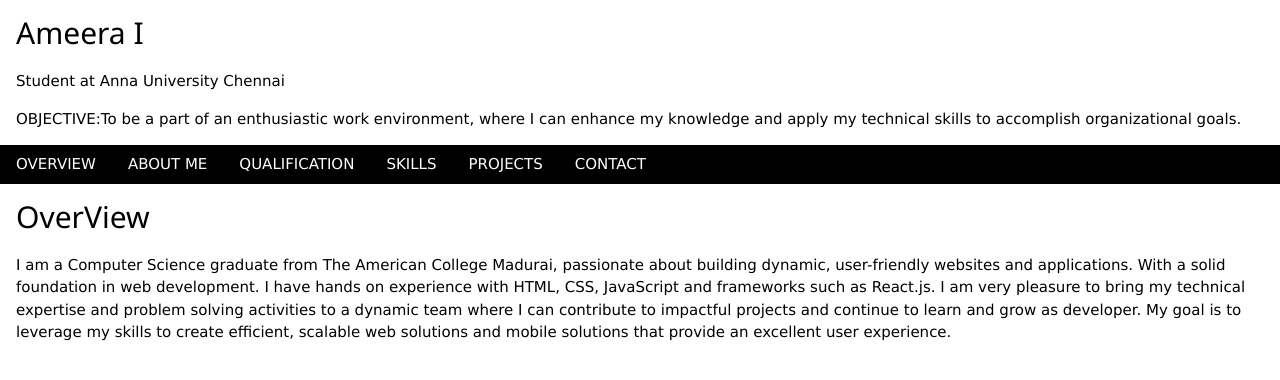
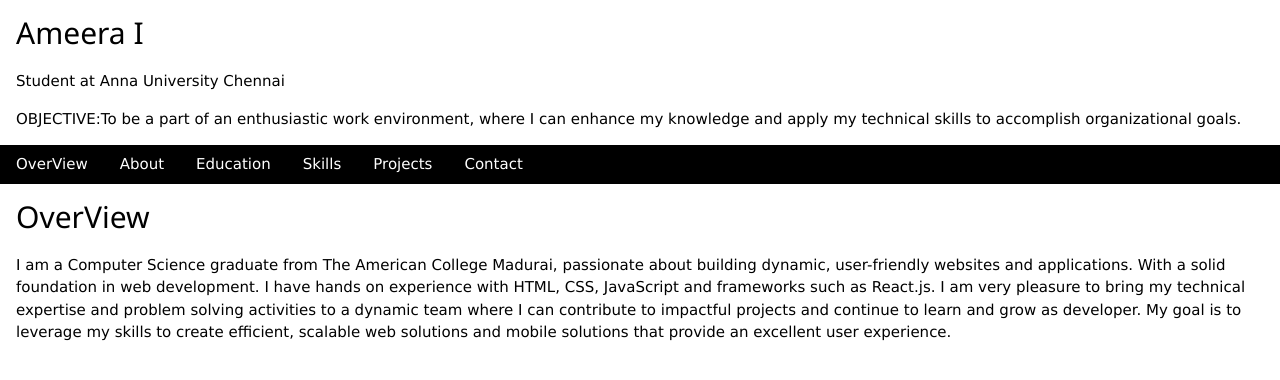
Before and after one commit to Ameera-I/ameera, a plain HTML site: page index.html in a window 1280 px wide. Drawn offline with nearby package versions, Linux system fonts and the light colour scheme.

Commit message:
Update index.html

```diff
--- a/index.html
+++ b/index.html
@@ -12,12 +12,12 @@
 </div>
 
 <div class="w3-bar w3-black">
-  <button class="w3-bar-item w3-button" onclick="openTab('Overview')">OVERVIEW</button>
-  <button class="w3-bar-item w3-button" onclick="OpenTab('About')">ABOUT ME</button>
-  <button class="w3-bar-item w3-button" onclick="OpenTab('Qualification')">QUALIFICATION</button>
-  <button class="w3-bar-item w3-button" onclick="OpenTab('Skills')">SKILLS</button>
-  <button class="w3-bar-item w3-button" onclick="OpenTab('Projects')">PROJECTS</button>
-  <button class="w3-bar-item w3-button" onclick="OpenTab('Contact')">CONTACT</button>
+  <button class="w3-bar-item w3-button" onclick="openTab('Overview')">OverView</button>
+  <button class="w3-bar-item w3-button" onclick="OpenTab('About')">About</button>
+  <button class="w3-bar-item w3-button" onclick="OpenTab('Qualification')">Education</button>
+  <button class="w3-bar-item w3-button" onclick="OpenTab('Skills')">Skills</button>
+  <button class="w3-bar-item w3-button" onclick="OpenTab('Projects')">Projects</button>
+  <button class="w3-bar-item w3-button" onclick="OpenTab('Contact')">Contact</button>
 </div>
 
 <div id="Overview" class="w3-container tabname">
```
